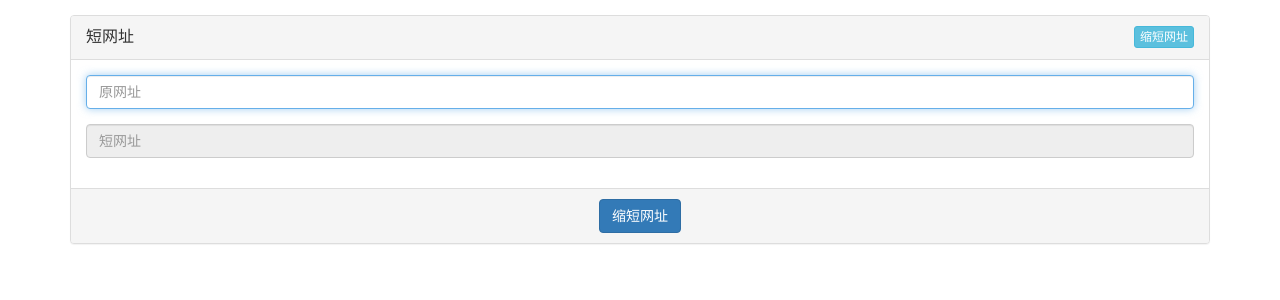
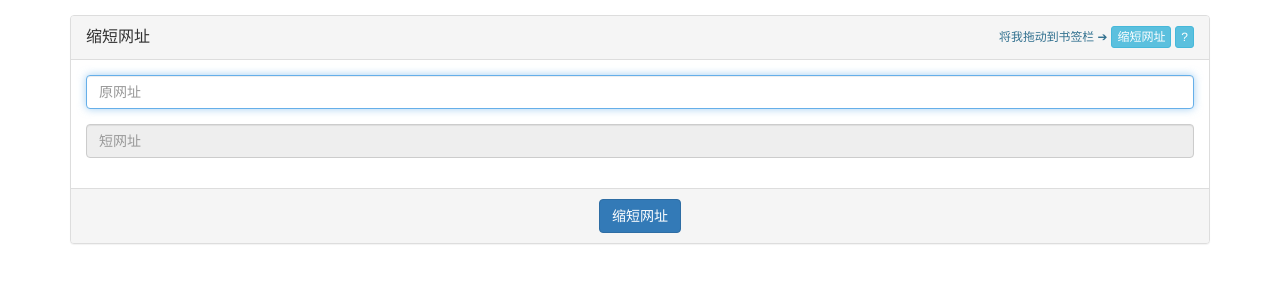
Before and after one commit to greatghoul/dwz, a Flask app: page / in a window 1280 px wide. Shown: the top 300 px of the page. Run offline with Flask 2, Linux system fonts and the light colour scheme; some libraries are stand-ins or nearby versions.

Commit message:
在界面中加入博客的链接, 在弹出窗口中打开时不显示小书签的按钮。

```diff
--- a/dwz/static/application.js
+++ b/dwz/static/application.js
@@ -1,4 +1,6 @@
 (function() {
+  var BOOKMARKLET_TPL = "javascript:(function(){window.open('__DWZ__?url='+encodeURIComponent(location.href),'_blank','width=450,height=260');})()";
+
   function getParameterByName(name) {
     var match = RegExp('[?&]' + name + '=([^&]*)').exec(window.location.search);
     return match && decodeURIComponent(match[1].replace(/\+/g, ' '));
@@ -47,6 +49,9 @@
     $btn_submit.on('click', shorterUrl)
     $btn_submit.trigger('click');
 
-    $('#bookmarklet').attr('href', "javascript:(function(){window.open('__DWZ__?url='+encodeURIComponent(location.href),'_blank','width=450,height=260');})()".replace('__DWZ__', location.origin));
+    if (!window.opener) {
+      $('#bookmarklet').removeClass('hide');
+      $('#bookmarklet a').attr('href', BOOKMARKLET_TPL.replace('__DWZ__', location.origin));
+    }
   });
 })();
--- a/dwz/templates/index.html
+++ b/dwz/templates/index.html
@@ -5,7 +5,7 @@
   <meta http-equiv='X-UA-Compatible' content='IE=edge;chrome=1' />
   <meta name="viewport" content="width=device-width, initial-scale=1" />
 
-  <title>短网址</title>
+  <title>缩短网址</title>
 
   <link href="http://apps.bdimg.com/libs/bootstrap/3.3.0/css/bootstrap.min.css" rel="stylesheet">
   <script>
@@ -22,8 +22,17 @@
   <div class="container" style="margin-top: 15px;">
     <div class="panel panel-default" style="margin-bottom:0;">
       <div class="panel-heading">
-      <a href="#" id="bookmarklet" class="btn btn-info btn-xs pull-right" title="将我拖动到书签栏">缩短网址</a>
-        <div class="panel-title">短网址</div>
+        <div class="pull-right">
+          <span id="bookmarklet" class="hide">
+            <small class="text-info">将我拖动到书签栏 ➔</small>
+            <a href="#" class="btn btn-info btn-xs" title="将我拖动到书签栏">缩短网址</a>
+          </span>
+          <a href="http://ghoulmind.com/2016/06/new-dwz-bookmarklet/"
+             title="关于" target="_blank" class="btn btn-info btn-xs">?</a>
+        </div>
+        <div class="panel-title">
+          缩短网址
+        </div>
       </div>
       <div class="panel-body">
         <div class="form-group">
@@ -35,6 +44,7 @@
       </div>
       <div class="panel-footer" style="text-align: center;">
         <button class="btn btn-primary" id="btn-submit">缩短网址</button>
+
       </div>
     </div>
   </div>
```
